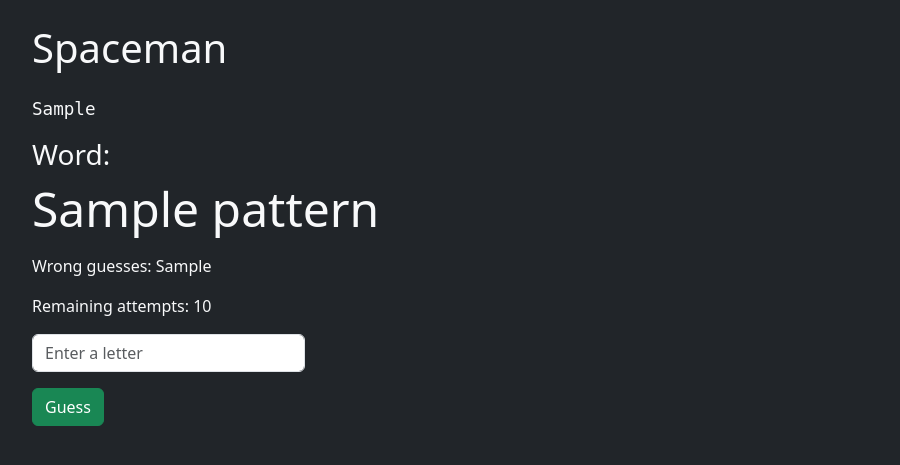
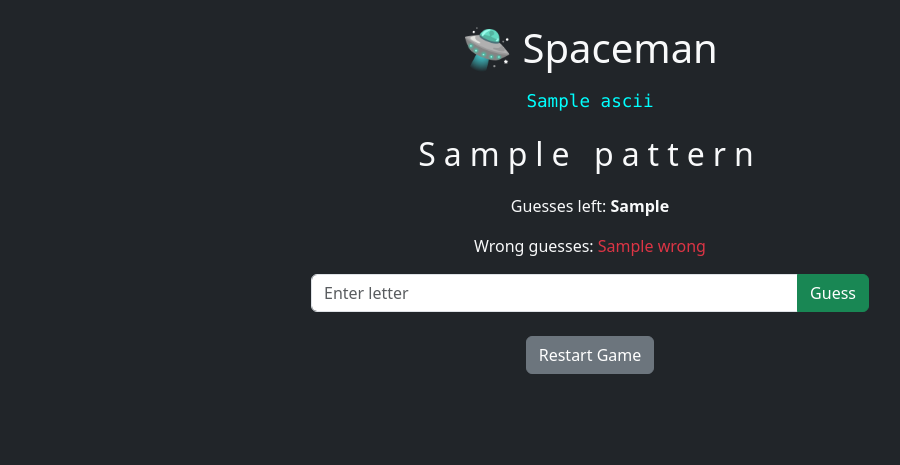
Before and after one commit to Metrosmoke-Jailen/Spaceman, a Flask app: template templates/game.html in a window 1280 px wide. Shown: the top 465 px of the page, without its empty margins (50-950 px from the left). Run offline with Flask 3, Linux system fonts and the light colour scheme; the template is opened without the code that fills it: most values are stand-ins (such as "Sample title", 1, 10 or a date in 2020).

Commit message:
updated/added

```diff
--- a/templates/game.html
+++ b/templates/game.html
@@ -1,39 +1,54 @@
-{% extends "layout.html" %}
+<!DOCTYPE html>
+<html lang="en">
+<head>
+    <meta charset="UTF-8">
+    <title>Spaceman Game</title>
+    <link href="https://cdn.jsdelivr.net/npm/bootstrap@5.3.2/dist/css/bootstrap.min.css" rel="stylesheet">
+    <style>
+        .pattern { font-size: 2rem; letter-spacing: 0.5rem; }
+        pre { color: #0ff; font-size: 1.1rem; }
+    </style>
+</head>
 
-{% block content %}
-<h1 class="mb-4">Spaceman</h1>
+<body class="bg-dark text-light p-4">
 
-<div class="row">
-    <div class="col-md-6">
+<div class="container text-center">
 
-        <pre class="ascii">{{ ascii_art }}</pre>
+    <h1 class="mb-3">🛸 Spaceman</h1>
 
-        <h3 class="mt-3">Word:</h3>
-        <p class="display-5">{{ pattern|replace("_", "_ ") }}</p>
+    <!-- ASCII Art -->
+    <pre>{{ ascii }}</pre>
 
-        <p>Wrong guesses: {{ wrong_guesses|join(", ") }}</p>
-        <p>Remaining attempts: {{ max_wrong - wrong_guesses|length }}</p>
+    <!-- Word Pattern -->
+    <div class="pattern mb-3">
+        {{ pattern }}
+    </div>
 
-        {% if message %}
-        <div class="alert alert-info mt-2">{{ message }}</div>
-        {% endif %}
+    <p>Guesses left: <span class="fw-bold">{{ guesses_left }}</span></p>
 
-        {% if not game_over %}
-        <form method="POST" class="mt-3">
-            <input type="text" name="guess" maxlength="1" class="form-control w-50" placeholder="Enter a letter">
-            <button class="btn btn-success mt-3">Guess</button>
-        </form>
-        {% endif %}
+    {% if wrong %}
+        <p>Wrong guesses: <span class="text-danger">{{ wrong|join(', ') }}</span></p>
+    {% endif %}
 
-        {% if game_over %}
-            {% if won %}
-                <div class="alert alert-success mt-4">🎉 You won! The word was: <strong>{{ word }}</strong></div>
-            {% else %}
-                <div class="alert alert-danger mt-4">💀 You lost. The word was: <strong>{{ word }}</strong></div>
-            {% endif %}
-            <a href="{{ url_for('restart') }}" class="btn btn-primary mt-3">Play Again</a>
-        {% endif %}
+    {% if message %}
+        <div class="alert alert-info">{{ message }}</div>
+    {% endif %}
 
-    </div>
+    {% if error %}
+        <div class="alert alert-warning">{{ error }}</div>
+    {% endif %}
+
+    <!-- Guess Form -->
+    <form method="POST" class="mt-3">
+        <div class="input-group w-50 mx-auto">
+            <input type="text" name="guess" maxlength="1" class="form-control" placeholder="Enter letter">
+            <button class="btn btn-success">Guess</button>
+        </div>
+    </form>
+
+    <a href="{{ url_for('reset') }}" class="btn btn-secondary mt-4">Restart Game</a>
+
 </div>
-{% endblock %}
+
+</body>
+</html>
--- a/templates/layout.html
+++ /dev/null
@@ -1,14 +0,0 @@
-<!DOCTYPE html>
-<html lang="en">
-<head>
-    <meta charset="UTF-8">
-    <title>Spaceman</title>
-    <link href="https://cdn.jsdelivr.net/npm/bootstrap@5.3.2/dist/css/bootstrap.min.css" rel="stylesheet">
-    <link rel="stylesheet" href="{{ url_for('static', filename='style.css') }}">
-</head>
-<body class="bg-dark text-light">
-    <div class="container py-4">
-        {% block content %}{% endblock %}
-    </div>
-</body>
-</html>
```
Also changed, not shown: templates/index.html (+16 -8 lines), templates/lose.html (added, +26 -0 lines), templates/win.html (added, +21 -0 lines).
